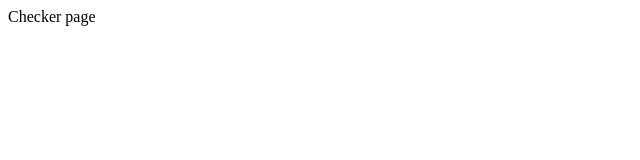
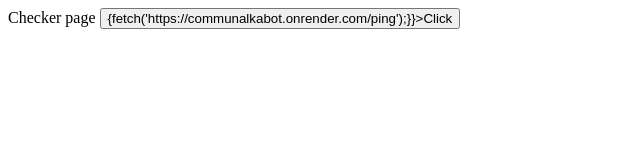
Before and after one commit to EStrukov/communalkabot, a website: page index.html in a window 1280 px wide. Shown: the whole page, without its empty margins (0-640 px from the left). Drawn offline with Linux system fonts and the light colour scheme.

Commit message:
Update index.html

```diff
--- a/index.html
+++ b/index.html
@@ -12,5 +12,6 @@
         }, 5 * 60 * 900);
     </script>
     Checker page
+    <button onClick={() => {fetch('https://communalkabot.onrender.com/ping');}}>Click</button>
 </body>
 </html>
```
